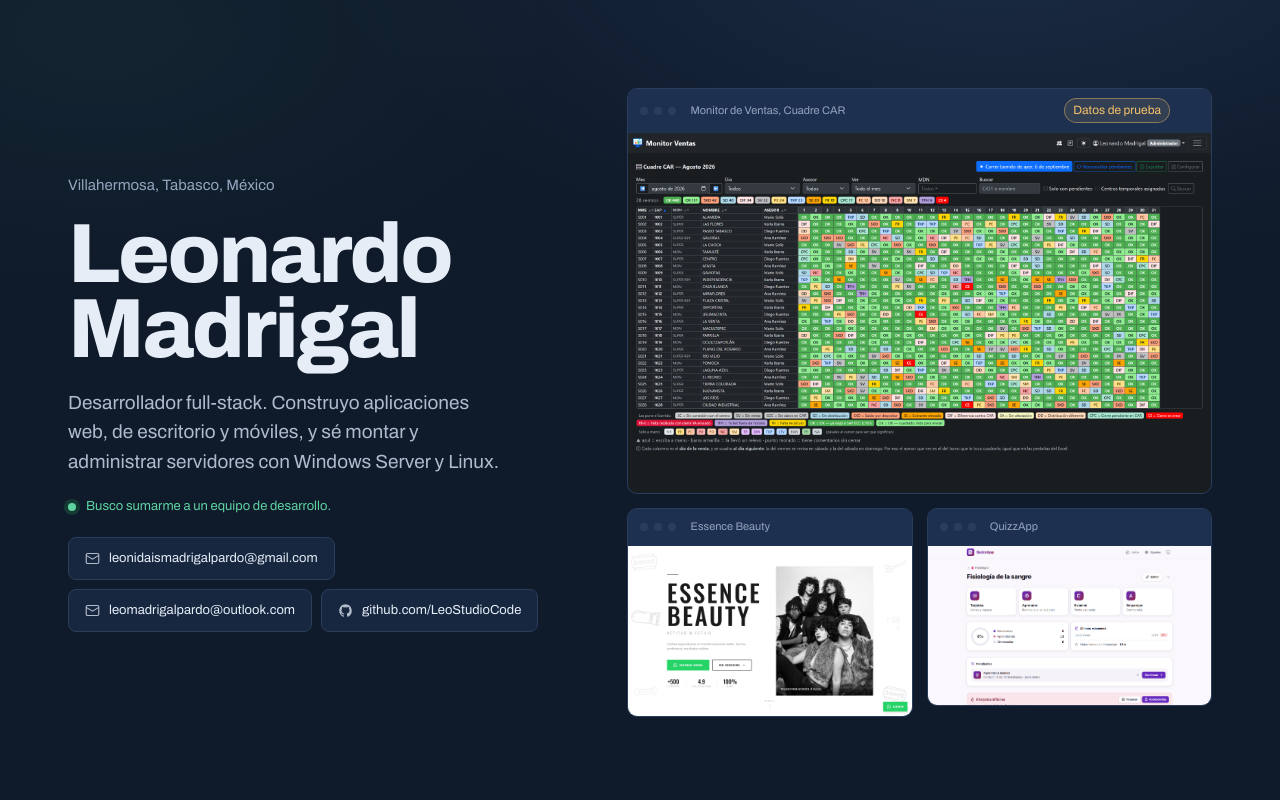
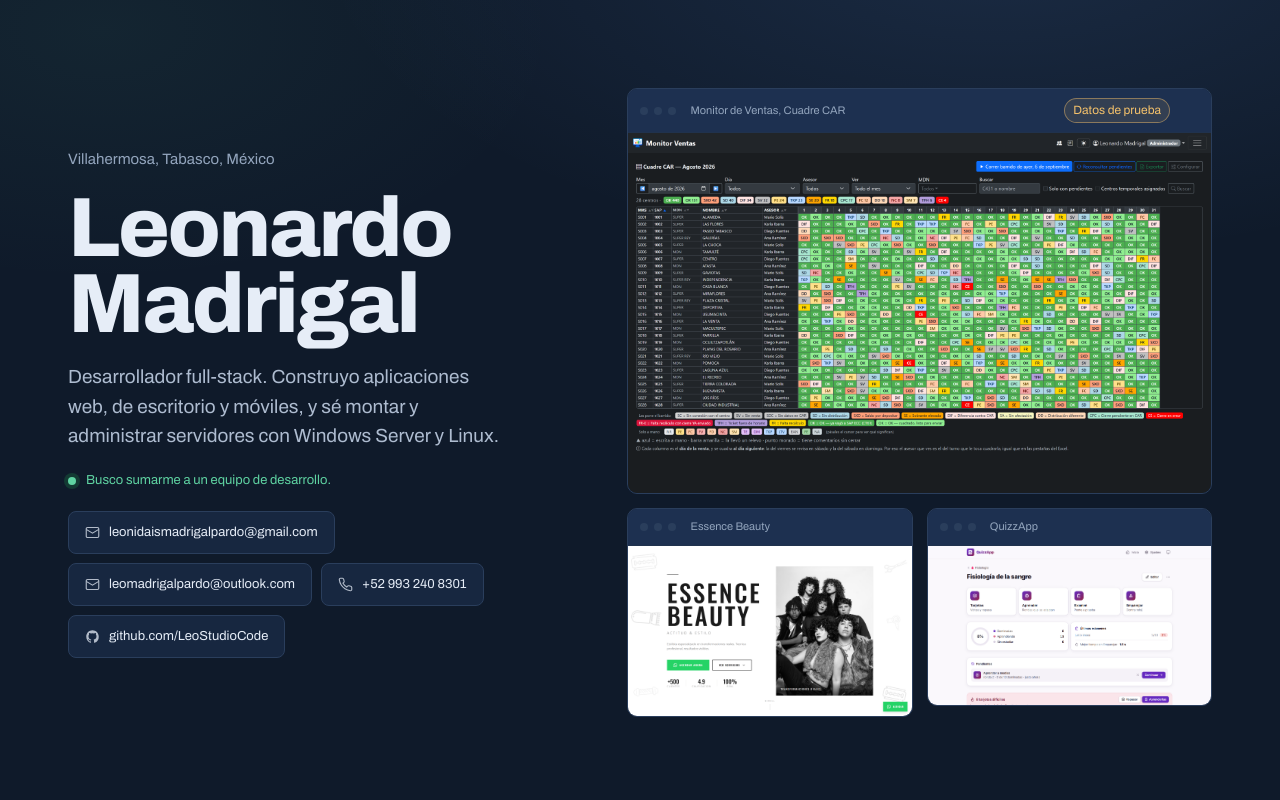
Before and after one commit to LeoStudioCode/LeoStudioCode.github.io, an Astro site: page / in a window 1280 px wide. Shown: the top 800 px of the page. Built offline with nearby package versions, Linux system fonts and the light colour scheme; Astro itself is replaced by a stand-in of ours.

Commit message:
Teléfono de contacto al inicio y al final

```diff
--- a/src/pages/index.astro
+++ b/src/pages/index.astro
@@ -49,6 +49,10 @@ const descripcion =
           <a class="enlace" href="mailto:leomadrigalpardo@outlook.com">
             <svg viewBox="0 0 24 24" fill="none" stroke="currentColor" stroke-width="1.8"><rect x="2" y="4" width="20" height="16" rx="2"></rect><path d="m2 7 10 6 10-6"></path></svg>
             leomadrigalpardo@outlook.com
+          </a>
+          <a class="enlace" href="tel:+529932408301">
+            <svg viewBox="0 0 24 24" fill="none" stroke="currentColor" stroke-width="1.8"><path d="M22 16.9v3a2 2 0 0 1-2.2 2 19.8 19.8 0 0 1-8.6-3.1 19.5 19.5 0 0 1-6-6A19.8 19.8 0 0 1 2.1 4.2 2 2 0 0 1 4.1 2h3a2 2 0 0 1 2 1.7c.1 1 .4 1.9.7 2.8a2 2 0 0 1-.5 2.1L8 9.9a16 16 0 0 0 6 6l1.3-1.3a2 2 0 0 1 2.1-.5c.9.3 1.8.6 2.8.7a2 2 0 0 1 1.7 2Z"></path></svg>
+            +52 993 240 8301
           </a>
           <a class="enlace" href="https://github.com/LeoStudioCode" target="_blank" rel="noopener">
             <svg viewBox="0 0 24 24" fill="currentColor"><path d="M12 2C6.48 2 2 6.58 2 12.23c0 4.51 2.87 8.34 6.84 9.69.5.1.68-.22.68-.49l-.01-1.71c-2.78.62-3.37-1.37-3.37-1.37-.46-1.18-1.11-1.5-1.11-1.5-.91-.63.07-.62.07-.62 1 .07 1.53 1.05 1.53 1.05.89 1.56 2.34 1.11 2.91.85.09-.66.35-1.11.63-1.37-2.22-.26-4.56-1.14-4.56-5.06 0-1.12.39-2.03 1.03-2.75-.1-.26-.45-1.3.1-2.71 0 0 .84-.28 2.75 1.05a9.3 9.3 0 0 1 5 0c1.91-1.33 2.75-1.05 2.75-1.05.55 1.41.2 2.45.1 2.71.64.72 1.03 1.63 1.03 2.75 0 3.93-2.34 4.8-4.57 5.05.36.32.68.94.68 1.9l-.01 2.82c0 .27.18.6.69.49A10.03 10.03 0 0 0 22 12.23C22 6.58 17.52 2 12 2Z"></path></svg>
@@ -325,6 +329,7 @@ const descripcion =
       <div class="enlaces">
         <a class="enlace" href="mailto:leonidaismadrigalpardo@gmail.com">leonidaismadrigalpardo@gmail.com</a>
         <a class="enlace" href="mailto:leomadrigalpardo@outlook.com">leomadrigalpardo@outlook.com</a>
+        <a class="enlace" href="tel:+529932408301">+52 993 240 8301</a>
         <a class="enlace" href="https://github.com/LeoStudioCode" target="_blank" rel="noopener">GitHub</a>
       </div>
       <p class="nota">
```
